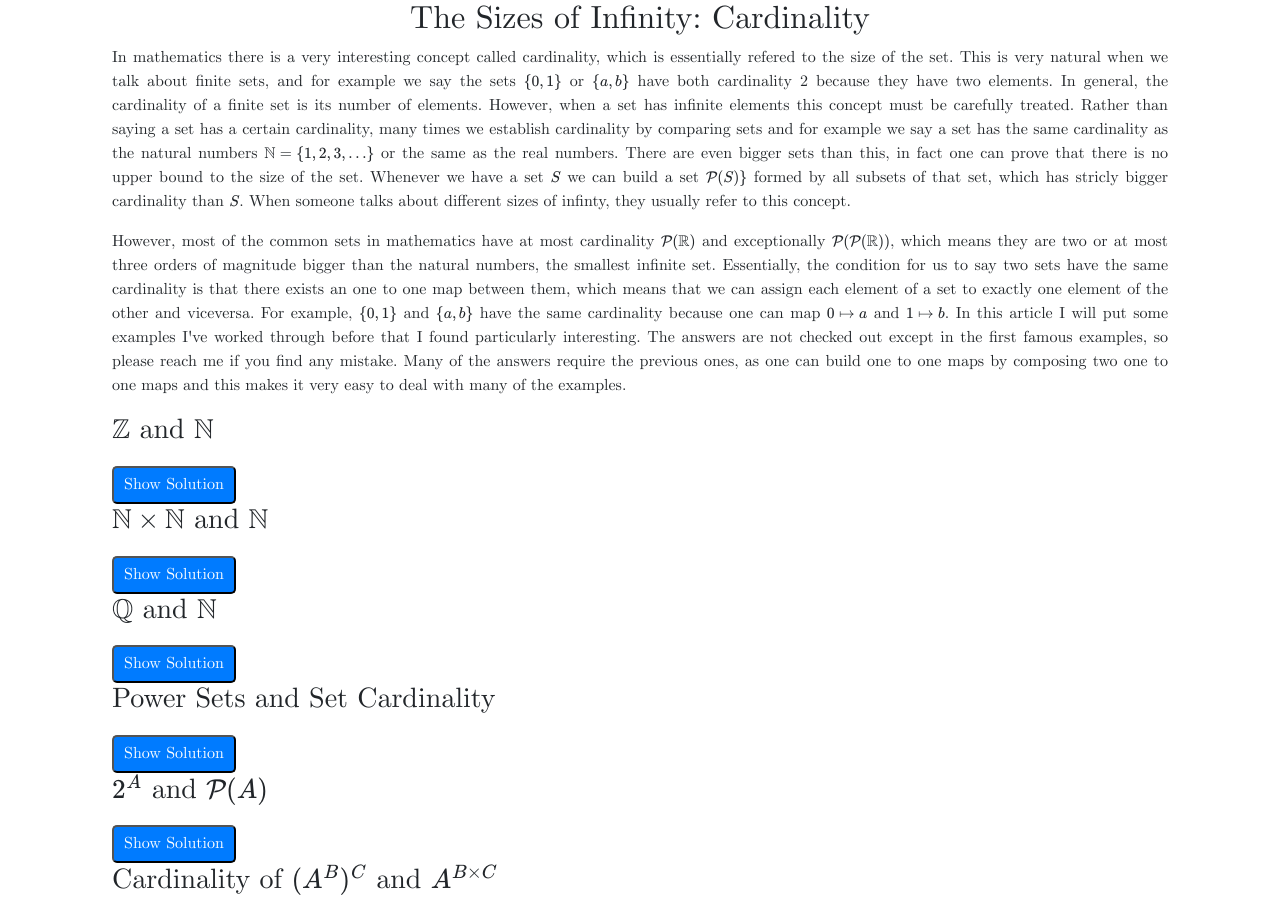
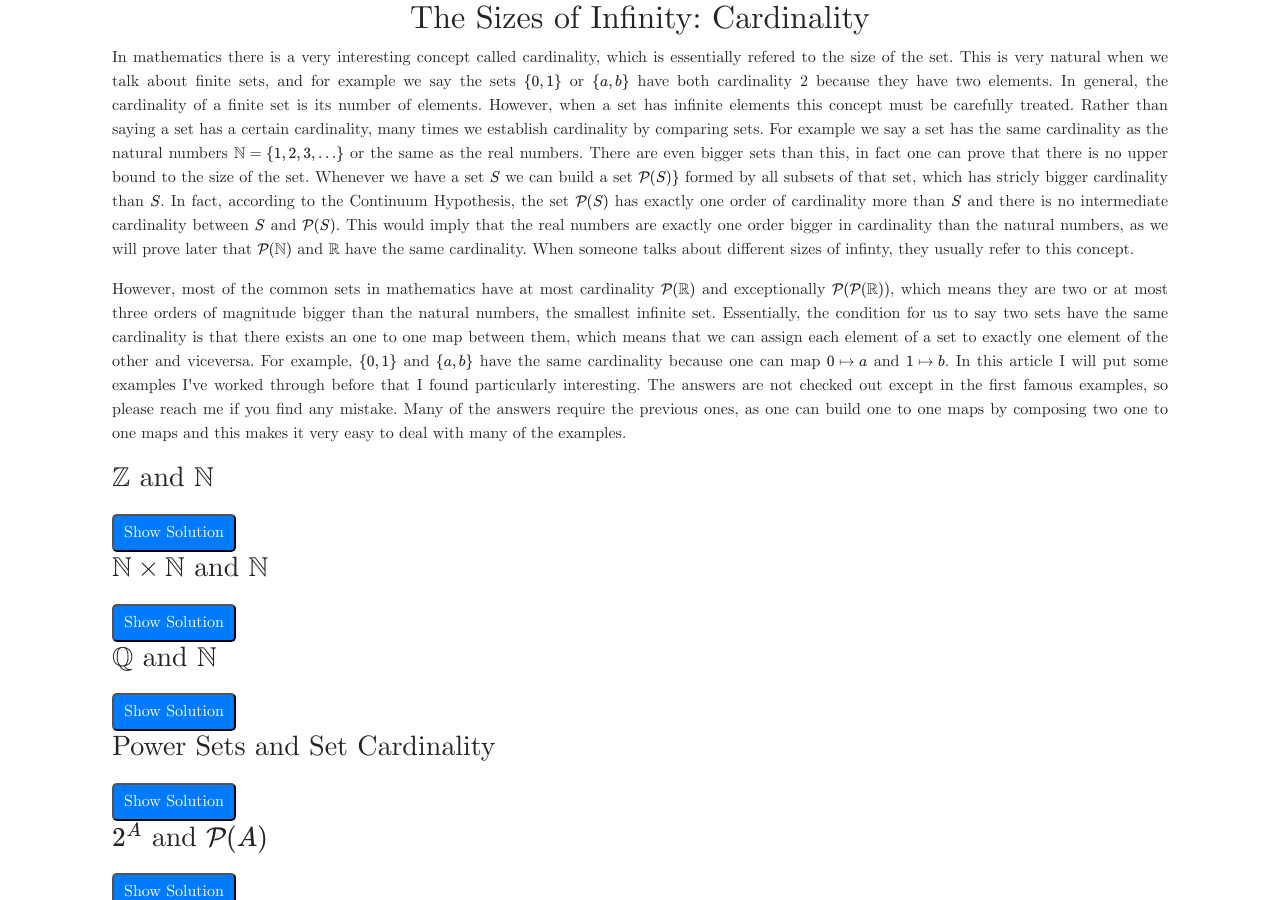
Before and after one commit to RoidaVinci/web, a Jekyll site: the page articles/cardinality.html, which Jekyll copies as it is, in a window 1280 px wide and 900 px high. Built offline with Jekyll 4.4.1, drawn with Linux system fonts in a browser that asks for light colours; some web fonts are replaced.

Commit message:
Update cardinality.html

```diff
--- a/articles/cardinality.html
+++ b/articles/cardinality.html
@@ -66,7 +66,7 @@
   <h1 class="page-title">The Sizes of Infinity: Cardinality</h1>
 
   <div class="exercise-list">
-    <p>In mathematics there is a very interesting concept called cardinality, which is essentially refered to the size of the set. This is very natural when we talk about finite sets, and for example we say the sets \( \{0,1\}\) or \( \{a,b\} \) have both cardinality 2 because they have two elements. In general, the cardinality of a finite set is its number of elements. However, when a set has infinite elements this concept must be carefully treated. Rather than saying a set has a certain cardinality, many times we establish cardinality by comparing sets and for example we say a set has the same cardinality as the natural numbers \( \mathbb{N}=\{1,2,3,\ldots\} \) or the same as the real numbers. There are even bigger sets than this, in fact one can prove that there is no upper bound to the size of the set. Whenever we have a set \( S \) we can build a set \( \mathcal{P}(S)\}\) formed by all subsets of that set, which has stricly bigger cardinality than \( S \). When someone talks about different sizes of infinty, they usually refer to this concept. </p>
+    <p>In mathematics there is a very interesting concept called cardinality, which is essentially refered to the size of the set. This is very natural when we talk about finite sets, and for example we say the sets \( \{0,1\}\) or \( \{a,b\} \) have both cardinality 2 because they have two elements. In general, the cardinality of a finite set is its number of elements. However, when a set has infinite elements this concept must be carefully treated. Rather than saying a set has a certain cardinality, many times we establish cardinality by comparing sets. For example we say a set has the same cardinality as the natural numbers \( \mathbb{N}=\{1,2,3,\ldots\} \) or the same as the real numbers. There are even bigger sets than this, in fact one can prove that there is no upper bound to the size of the set. Whenever we have a set \( S \) we can build a set \( \mathcal{P}(S)\}\) formed by all subsets of that set, which has stricly bigger cardinality than \( S \). In fact, according to the Continuum Hypothesis, the set \(\mathcal{P}(S)\) has exactly one order of cardinality more than \( S \) and there is no intermediate cardinality between \(S \) and \(\mathcal{P}(S)\). This would imply that the real numbers are exactly one order bigger in cardinality than the natural numbers, as we will prove later that \(\mathcal{P}(\mathbb{N})\) and \(\mathbb{R}\) have the same cardinality. When someone talks about different sizes of infinty, they usually refer to this concept. </p>
     <p>However, most of the common sets in mathematics have at most cardinality \(\mathcal{P}(\mathbb{R})\) and exceptionally \(\mathcal{P}(\mathcal{P}(\mathbb{R}))\), which means they are two or at most three orders of magnitude bigger than the natural numbers, the smallest infinite set. Essentially, the condition for us to say two sets have the same cardinality is that there exists an one to one map between them, which means that we can assign each element of a set to exactly one element of the other and viceversa. For example, \(\{0,1\}\) and \( \{a,b\}\) have the same cardinality because one can map \( 0\mapsto a\) and \(1\mapsto b\). In this article I will put some examples I've worked through before that I found particularly interesting. The answers are not checked out except in the first famous examples, so please reach me if you find any mistake. Many of the answers require the previous ones, as one can build one to one maps by composing two one to one maps and this makes it very easy to deal with many of the examples. </p>
 
   <div class="exercise">
```
